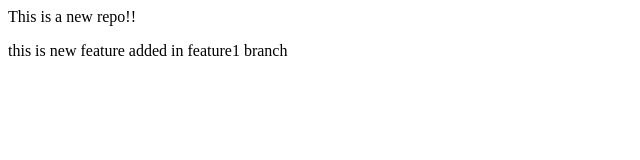
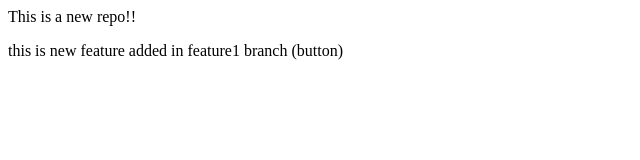
Before and after one commit to anuradhakumari2025/localrepo, a plain HTML site: page index.html in a window 1280 px wide. Shown: the full height of the page, 0-640 px from the left. Drawn offline with Linux system fonts and the light colour scheme.

Commit message:
add button

```diff
--- a/index.html
+++ b/index.html
@@ -1,2 +1,2 @@
 <p>This is a new repo!!</p>
-<p>this is new feature added in feature1 branch</p>
+<p>this is new feature added in feature1 branch (button)</p>
```
